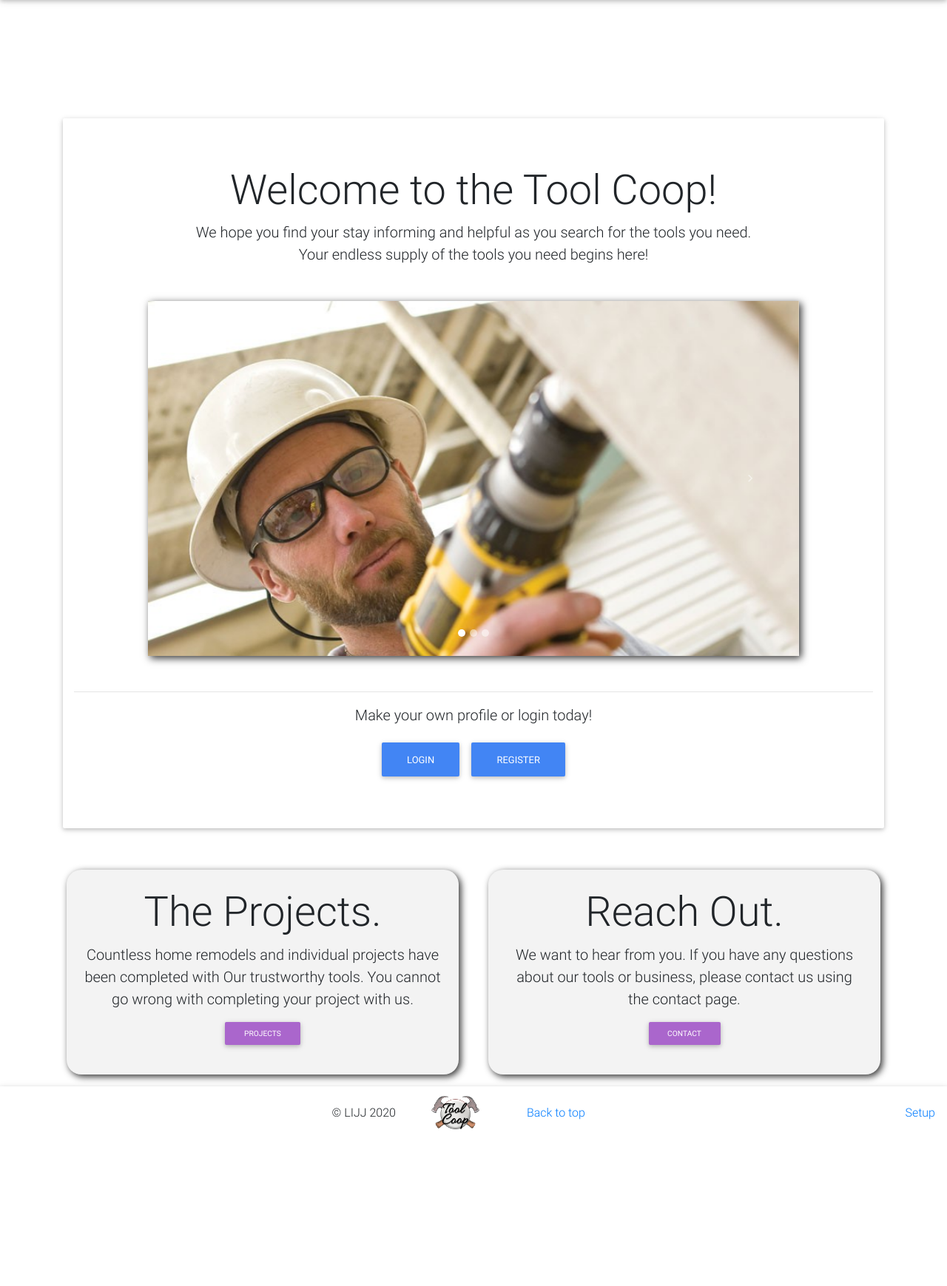
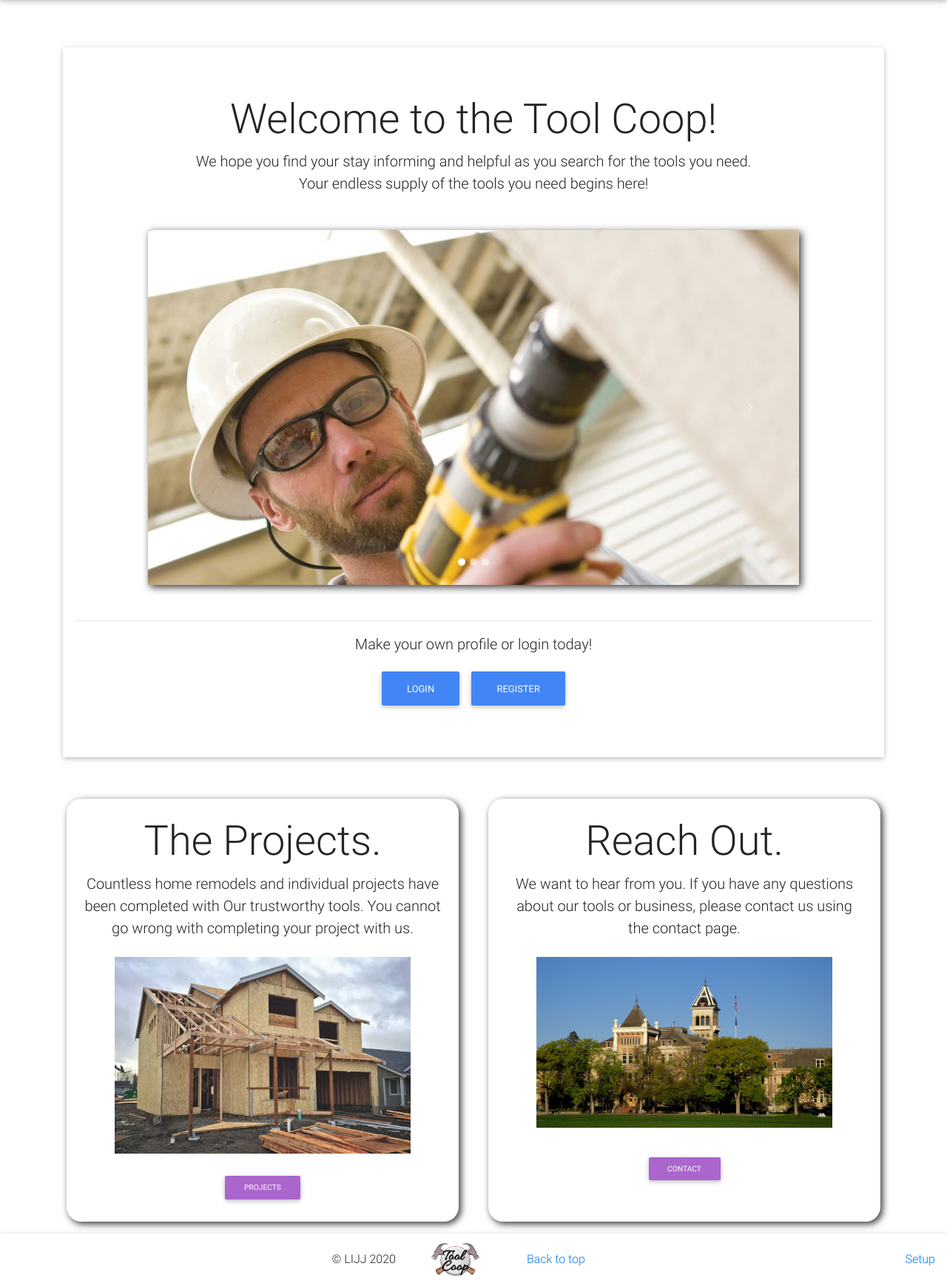
Before and after one commit to itsjaboyd/Tool-Coop, a Django app: page / in a window 1280 px wide. Shown: the part 80-1819 px from the top of the page at 74% size. Before the commit the page ends 1608 px from the top, so only its background shows below. Run offline with Django 3.2, Linux system fonts and the light colour scheme; some libraries are stand-ins or nearby versions.

Commit message:
Added photos to homepage in teasers.

```diff
--- a/src/backend/templates/backend/base.html
+++ b/src/backend/templates/backend/base.html
@@ -126,7 +126,6 @@
       </div>
     </nav>
     <!-- Navbar -->
-	<br><br><br><br>
 
     <div class="container">
       <div class="mt-5 pt-4">
--- a/src/backend/templates/backend/index.html
+++ b/src/backend/templates/backend/index.html
@@ -24,7 +24,7 @@
     margin-right: 20px;
 }
 .xlight {
-    background-color: #f3f3f3;
+    background-color: white;
 }
 </style>
 <main class="mt-5 pt-4">
@@ -84,13 +84,18 @@
         <h1 class="display-4">The Projects.</h1>
         <p class="lead desc mh">Countless home remodels and individual projects have been completed with Our
             trustworthy tools. You cannot go wrong with completing your project with us.</p>
-        <a class="btn btn-sm btn-secondary m-3" href="{% url 'project' %}">Projects</a>
+        <img class="m-4" src="../../../media/HomeConstruction.jpg" width="400" />
+        <br />
+        <a class="btn btn-sm btn-secondary" href="{% url 'project' %}">Projects</a>
     </div>
 
     <div class="col text-center xlight soften mt-4 box-shadow p-4 mhs">
         <h1 class="display-4">Reach Out.</h1>
-        <p class="lead desc mh">We want to hear from you. If you have any questions about our tools or business,
-         please contact us using the contact page.</p>
+        <p class="lead desc mh">
+            We want to hear from you. If you have any questions about our tools or business,
+            please contact us using the contact page.
+        </p>
+        <img class="m-4" src="../../../media/OldMain.jpg" width="400" />
         <a class="btn btn-sm btn-secondary m-3" href="{% url 'contact' %}">Contact</a>
     </div>
 </div>
```
Also changed, not shown: src/media/HomeConstruction.jpg (added), src/media/OldMain.jpg (added), 1 other file.
